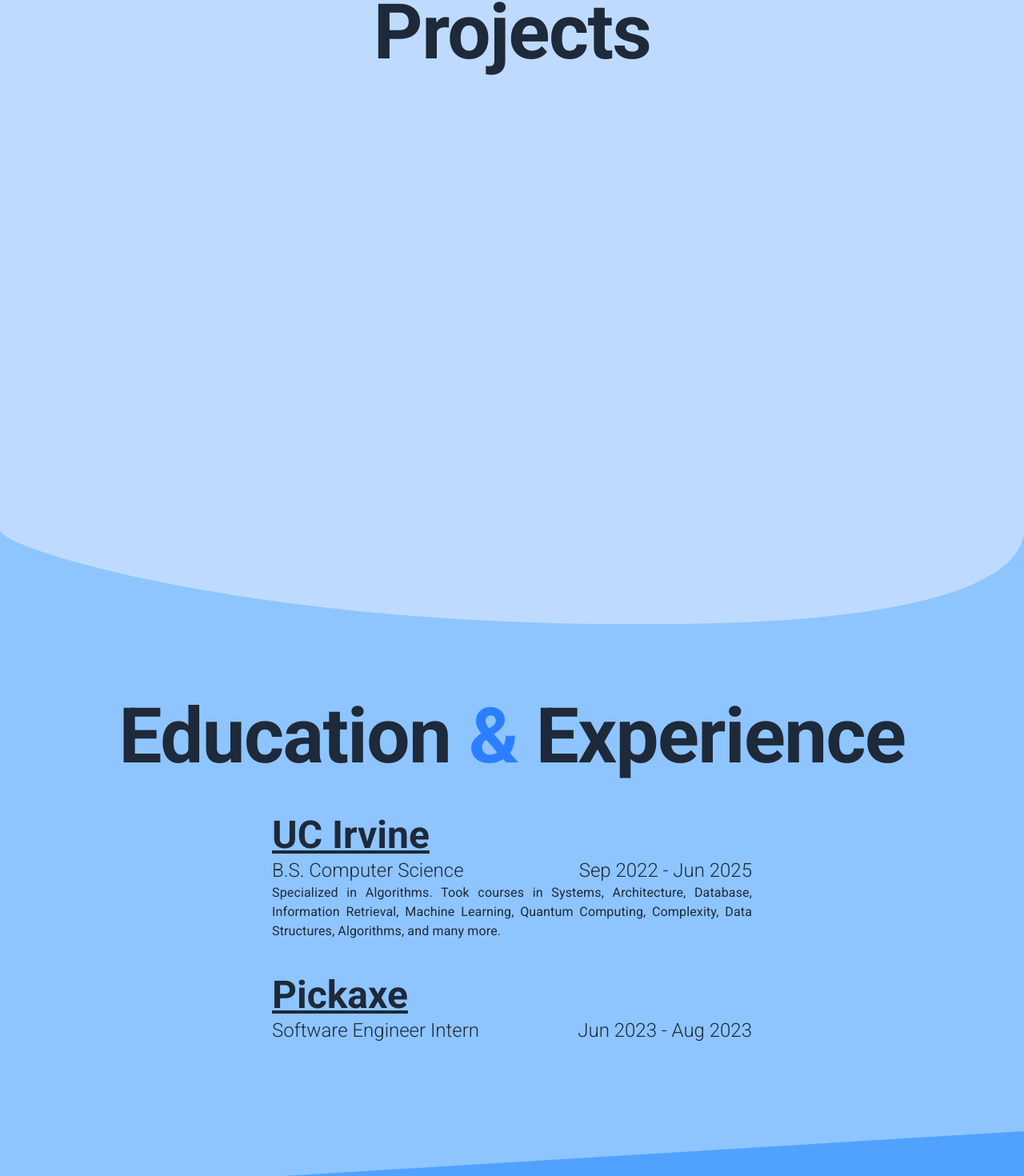
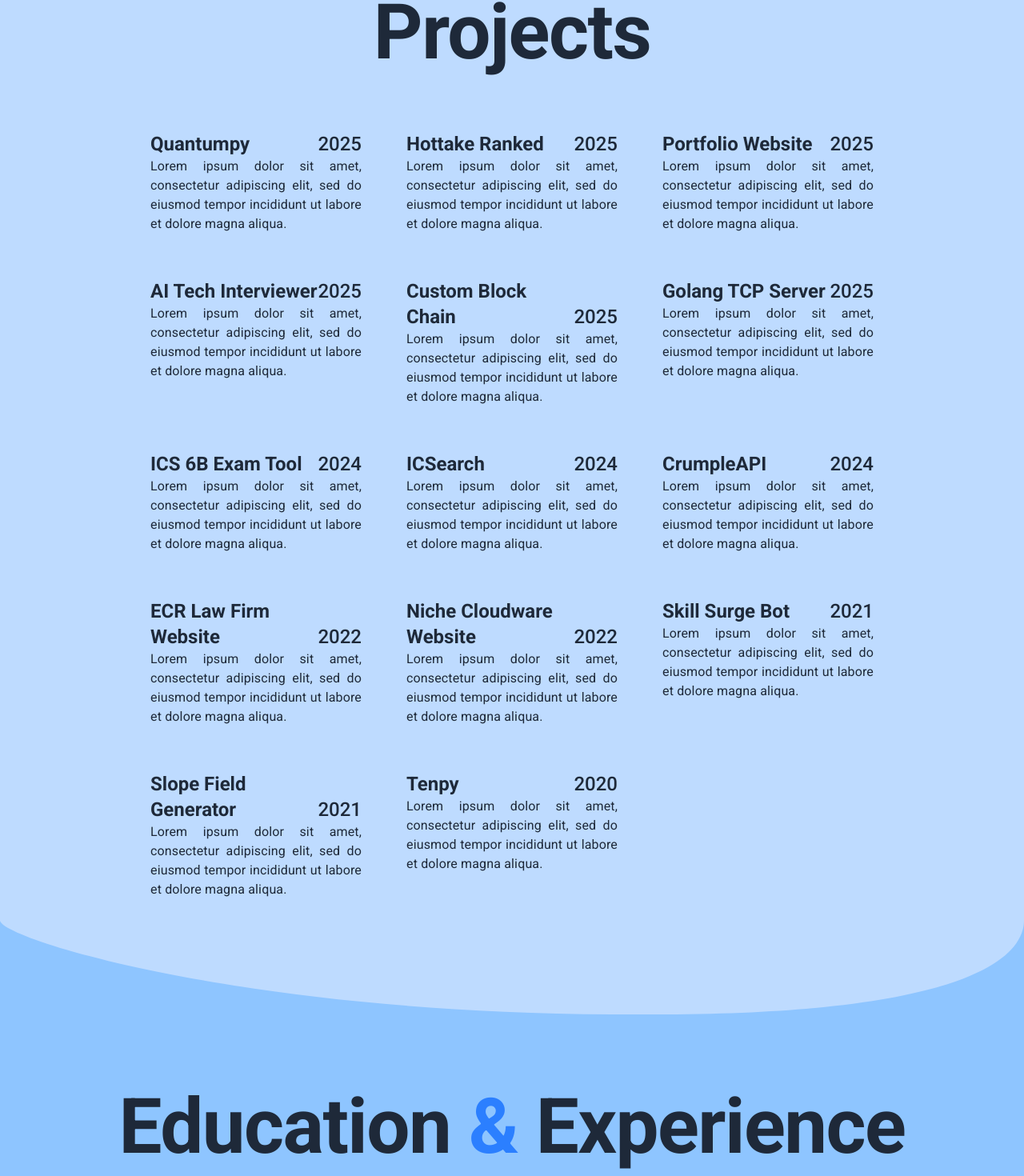
Before and after one commit to SoftLocked/personal-website, a Next.js app: page / in a window 1280 px wide. Shown: the part 800-2270 px from the top of the page at 80% size. Built offline with nearby package versions, Linux system fonts and the light colour scheme.

Commit message:
Added project card component

```diff
--- a/src/components/education.tsx
+++ b/src/components/education.tsx
@@ -7,13 +7,19 @@ import ExpCard from "./expCard";
 const Education = () => {
 
     const experiences = [
-        { company:"UC Irvine", title:"B.S. Computer Science", timeframe:"Sep 2022 - Jun 2025", description:"Specialized in Algorithms. Took courses in Systems, Architecture, Database, Information Retrieval, Machine Learning, Quantum Computing, Complexity, Data Structures, Algorithms, and many more." },
-        { company:"Pickaxe", title:"Software Engineer Intern", timeframe:"Jun 2023 - Aug 2023", description:"" }
+        { company:"UC Irvine", title:"B.S. Computer Science", timeframe:"Sep 2022 - Jun 2025", description: `
+            Specialized in Algorithms. Took courses in Systems, Architecture, Database, Information Retrieval, Machine Learning, Quantum Computing, Complexity, Data Structures, Algorithms, and many more.`
+        },
+        { company:"Pickaxe", title:"Software Engineer Intern", timeframe:"Jun 2023 - Aug 2023", description:`
+            Engineered a generative AI-driven Twitter marketing automation tool within 6 weeks, streamlining company marketing.
+            Integrated GPT-4, Twitter API, LangChain, and FastAPI, reducing tweeting time by 80% while maintaining engagement.
+            Automated end-to-end testing with Python Unittest, ensuring robust, maintainable code with 99% test coverage.`
+        }
       ];
 
     return (
         <React.Fragment>
-            <div className="flex justify-center pt-20 pb-10">
+            <div className="flex justify-center pt-20 pb-10 text-center">
                 <Typography variant="h1" style={{fontWeight: 700}}>Education <span className="text-blue-500">&</span> Experience</Typography>
             </div>
             <div className="flex justify-center items-center flex-col">
@@ -21,6 +27,7 @@ const Education = () => {
                     <ExpCard company={item.company} title={item.title} timeframe={item.timeframe} description={item.description}/>
 
                 ))}
+            </div>
 
             <div className="custom-shape-divider-bottom-1743409567">
                 <svg
@@ -35,7 +42,7 @@ const Education = () => {
                     ></path>
                 </svg>
             </div>
-            </div>
+
         </React.Fragment>
     );
 };
--- a/src/components/expCard.tsx
+++ b/src/components/expCard.tsx
@@ -3,7 +3,7 @@ import { Typography } from "@mui/material";
 const ExpCard = (props:any) => {
     const {company, title, timeframe, description} = props;
     return (
-        <div className="w-150 pb-10">
+        <div className="w-175 p-5 mb-5 rounded-2xl transition duration-100 ease-in-out hover:bg-blue-200">
             <Typography variant="h3" style={{fontWeight: 700}}><u>{company}</u></Typography>
             <div className="flex flex-row items-end justify-between">
                 <Typography variant="h5" style={{fontWeight: 300}}>{title}</Typography>
--- a/src/components/landing.tsx
+++ b/src/components/landing.tsx
@@ -42,7 +42,7 @@ const Landing = () => {
 
             <Typography variant="h1" style={{fontWeight: 700}}><span className="text-blue-500">Hari</span>krishna Vardhineedi</Typography>
 
-            <Typography variant="h3" style={{fontWeight: 700}}>Student with a passion for <u><span className="text-blue-500">full-stack</span></u><br/> and <u><span className="text-blue-500">distributed systems</span></u></Typography>
+            <Typography variant="h3" style={{fontWeight: 700}}>Student with a passion for <u><span className="text-blue-500">full-stack</span></u><br/> and <u><span className="text-blue-500">cloud systems</span></u></Typography>
             <div className="custom-shape-divider-bottom-1743409189">
                 <svg data-name="Layer 1" xmlns="http://www.w3.org/2000/svg" viewBox="0 0 1200 120" preserveAspectRatio="none">
                     <path d="M985.66,92.83C906.67,72,823.78,31,743.84,14.19c-82.26-17.34-168.06-16.33-250.45.39-57.84,11.73-114,31.07-172,41.86A600.21,600.21,0,0,1,0,27.35V120H1200V95.8C1132.19,118.92,1055.71,111.31,985.66,92.83Z" class="shape-fill"></path>
--- /dev/null
+++ b/src/components/projectCard.tsx
@@ -0,0 +1,18 @@
+import { Typography } from "@mui/material";
+
+const ProjectCard = (props:any) => {
+    const {title, year, description, link} = props;
+    return (
+        <a href={link} target="_blank">
+            <div className=" p-5 m-2 rounded-2xl transition duration-100 ease-in-out hover:bg-blue-100">
+                <div className="flex flex-row items-end justify-between">
+                    <Typography variant="h5" style={{fontWeight: 700}}>{title}</Typography>
+                    <Typography variant="h5" style={{fontWeight: 500}}>{year}</Typography>
+                </div>
+                <Typography variant="body1" className="text-justify">{description}</Typography>
+            </div>
+        </a>
+     );
+}
+
+export default ProjectCard;
--- a/src/components/projects.tsx
+++ b/src/components/projects.tsx
@@ -1,11 +1,108 @@
 import { Typography } from "@mui/material";
 import React from "react";
+import ProjectCard from "./projectCard";
 
 const Projects = () => {
+    const projects = [
+        {
+            title: "Quantumpy",
+            year: 2025,
+            description: "Lorem ipsum dolor sit amet, consectetur adipiscing elit, sed do eiusmod tempor incididunt ut labore et dolore magna aliqua.",
+            link: "https://github.com/SoftLocked/qupy"
+        },
+        {
+            title: "Hottake Ranked",
+            year: 2025,
+            description: "Lorem ipsum dolor sit amet, consectetur adipiscing elit, sed do eiusmod tempor incididunt ut labore et dolore magna aliqua.",
+            link: "https://github.com/SoftLocked/HottakeRanked"
+        },
+        {
+            title: "Portfolio Website",
+            year: 2025,
+            description: "Lorem ipsum dolor sit amet, consectetur adipiscing elit, sed do eiusmod tempor incididunt ut labore et dolore magna aliqua.",
+            link: "https://github.com/SoftLocked/personal-website"
+        },
+        {
+            title: "AI Tech Interviewer",
+            year: 2025,
+            description: "Lorem ipsum dolor sit amet, consectetur adipiscing elit, sed do eiusmod tempor incididunt ut labore et dolore magna aliqua.",
+            link: "https://github.com/SoftLocked/Frontend-Live-Technical-Interview-Platform"
+        },
+        {
+            title: "Custom Block Chain",
+            year: 2025,
+            description: "Lorem ipsum dolor sit amet, consectetur adipiscing elit, sed do eiusmod tempor incididunt ut labore et dolore magna aliqua.",
+            link: "https://github.com/SoftLocked/nodejs-blockchain"
+        },
+        {
+            title: "Golang TCP Server",
+            year: 2025,
+            description: "Lorem ipsum dolor sit amet, consectetur adipiscing elit, sed do eiusmod tempor incididunt ut labore et dolore magna aliqua.",
+            link: "https://github.com/SoftLocked/go-tcp-server"
+        },
+        {
+            title: "ICS 6B Exam Tool",
+            year: 2024,
+            description: "Lorem ipsum dolor sit amet, consectetur adipiscing elit, sed do eiusmod tempor incididunt ut labore et dolore magna aliqua.",
+            link: "https://github.com/SoftLocked/ICS-6B-6D-Exam-Script"
+        },
+        {
+            title: "ICSearch",
+            year: 2024,
+            description: "Lorem ipsum dolor sit amet, consectetur adipiscing elit, sed do eiusmod tempor incididunt ut labore et dolore magna aliqua.",
+            link: "https://github.com/SoftLocked/Search-Engine-Backend"
+        },
+        {
+            title: "CrumpleAPI",
+            year: 2024,
+            description: "Lorem ipsum dolor sit amet, consectetur adipiscing elit, sed do eiusmod tempor incididunt ut labore et dolore magna aliqua.",
+            link: "https://github.com/SoftLocked/CrumpleAPI"
+        },
+        {
+            title: "ECR Law Firm Website",
+            year: 2022,
+            description: "Lorem ipsum dolor sit amet, consectetur adipiscing elit, sed do eiusmod tempor incididunt ut labore et dolore magna aliqua.",
+            link: "https://github.com/SoftLocked/Cohen-Rothschilds"
+        },
+        {
+            title: "Niche Cloudware Website",
+            year: 2022,
+            description: "Lorem ipsum dolor sit amet, consectetur adipiscing elit, sed do eiusmod tempor incididunt ut labore et dolore magna aliqua.",
+            link: "https://github.com/SoftLocked/Cohen-Rothschilds"
+        },
+        {
+            title: "Skill Surge Bot",
+            year: 2021,
+            description: "Lorem ipsum dolor sit amet, consectetur adipiscing elit, sed do eiusmod tempor incididunt ut labore et dolore magna aliqua.",
+            link: "https://github.com/SoftLocked/Skill-Surge-Bot"
+        },
+        {
+            title: "Slope Field Generator",
+            year: 2021,
+            description: "Lorem ipsum dolor sit amet, consectetur adipiscing elit, sed do eiusmod tempor incididunt ut labore et dolore magna aliqua.",
+            link: "https://github.com/SoftLocked/Slope-Field-Generator"
+        },
+        {
+            title: "Tenpy",
+            year: 2020,
+            description: "Lorem ipsum dolor sit amet, consectetur adipiscing elit, sed do eiusmod tempor incididunt ut labore et dolore magna aliqua.",
+            link: "hhttps://github.com/SoftLocked/Tenpy"
+        }
+    ];
+
     return (
         <React.Fragment>
+            <div className="flex justify-center mb-10">
+                <Typography variant="h1" style={{fontWeight: 700}}>Projects</Typography>
+            </div>
             <div className="flex justify-center">
-                <Typography variant="h1" style={{fontWeight: 700}}>Projects</Typography>
+                <div className="grid grid-cols-1 md:grid-cols-2 lg:grid-cols-3 w-[75vw]">
+                    {projects.map((project, index) => (
+                        <div className="col_span-1">
+                            <ProjectCard title={project.title} year={project.year} description={project.description} link={project.link}/>
+                        </div>
+                    ))}
+                </div>
             </div>
             <div className="custom-shape-divider-bottom-1743408918">
                 <svg data-name="Layer 1" xmlns="http://www.w3.org/2000/svg" viewBox="0 0 1200 120" preserveAspectRatio="none">
--- a/src/pages/index.tsx
+++ b/src/pages/index.tsx
@@ -27,31 +27,31 @@ export default function Home() {
       <SideNav></SideNav>
 
       {/* Landing */}
-      <Box className="w-screen h-[98vh] flex flex-col items-center justify-center text-center relative">
+      <Box className="w-screen min-h-[98vh] flex flex-col items-center justify-center text-center relative">
         <Landing/>
       </Box>
 
       {/* Projects */}
-      <Box className="w-screen h-screen flex flex-col bg-blue-200 relative">
+      <Box className="w-screen min-h-[120vh] flex flex-col bg-blue-200 pb-30 relative">
         <Projects/>
       </Box>
 
       {/* Education */}
-      <Box className="w-screen h-[90vh] bg-blue-300 relative">
+      <Box className="w-screen min-h-[90vh] bg-blue-300 relative">
         <Education/>
       </Box>
 
 
       {/* Skills */}
-      <Box className="w-screen h-screen flex flex-col bg-blue-400 relative">
+      <Box className="w-screen min-h-screen flex flex-col bg-blue-400 relative">
         <Skills/>
       </Box>
 
       {/* Footer */}
-      <Box className="w-screen h-[25vh] flex flex-col bg-blue-700"></Box>
+      <Box className="w-screen min-h-[25vh] flex flex-col bg-blue-700"></Box>
 
       {/* Secret */}
-      {showMore ? <Box className="w-screen h-[10vh] flex flex-col bg-black items-center justify-center">
+      {showMore ? <Box className="w-screen min-h-[10vh] flex flex-col bg-black items-center justify-center">
         <Typography variant="h5" style={{fontWeight: 700, color: 'white'}}>There's a million thing I haven't done. But just you wait...</Typography>
       </Box> : <></>}
 
```
Lines whose indentation alone changed are shown as unchanged.
